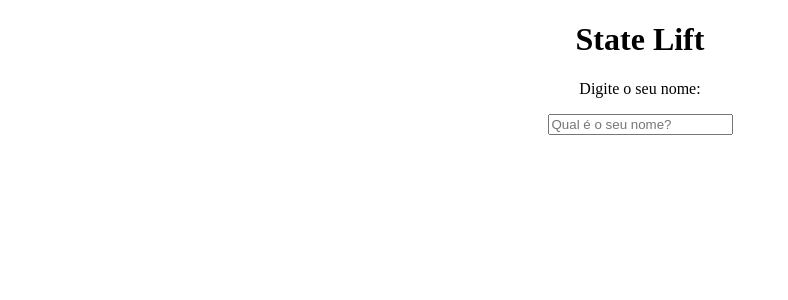
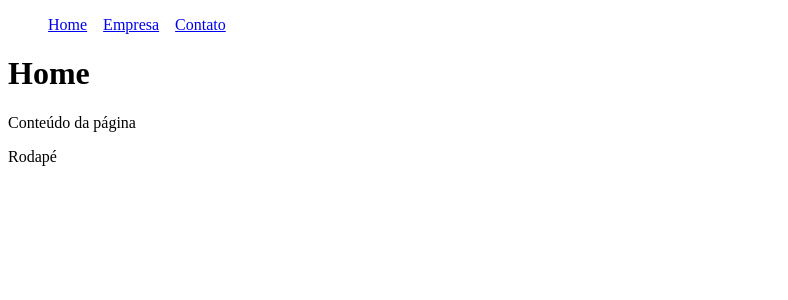
Before and after one commit to tonlopes21/novoprojetoreact, a React (Create React App) app: page / in a window 1280 px wide. Shown: the top 300 px of the page, without its empty margins (0-788 px from the left). Built offline with nearby package versions, Linux system fonts and the light colour scheme.

Commit message:
Iniciando o site

```diff
--- a/package.json
+++ b/package.json
@@ -8,6 +8,7 @@
     "@testing-library/user-event": "^12.1.10",
     "react": "^17.0.2",
     "react-dom": "^17.0.2",
+    "react-router-dom": "^6.0.2",
     "react-scripts": "4.0.3",
     "web-vitals": "^1.0.1"
   },
--- a/src/App.js
+++ b/src/App.js
@@ -1,28 +1,27 @@
-import './App.css';
-import { useState } from 'react';
-import SeuNome from './Components/SeuNome';
-import Saudacao from './Components/Saudacao';
+
+import { BrowserRouter as Router, Routes, Route} from 'react-router-dom';
+import Home from './Components/pages/Home';
+import Empresa from './Components/pages/Empresa';
+import Contato from './Components/pages/Contato';
+import Navbar from './Components/Navbar';
+import Footer from './Components/layout/Footer';
+
 
 
 
 function App() {
+  return (
+    <Router>
 
+      <Navbar/>
+      <Routes>
+      <Route exact path="/" element={<Home />} />
+      <Route path="/contato" element={<Contato />} />
+      <Route path="/empresa" element={<Empresa />} />
+      </Routes>
 
-
-const [nome, setNome] = useState()
-
-
-  return (
-    <div className={"App"}>
-    <h1> State Lift</h1>
-    <SeuNome setNome={setNome}/>
-    {nome}
-    <Saudacao nome={nome}/>
-
-    </div>
-
-
-
+       <Footer/>
+    </Router>
 
   )
 }
--- /dev/null
+++ b/src/Components/Navbar.js
@@ -0,0 +1,21 @@
+import {Link} from 'react-router-dom'
+import styles from './layout/Navbar.module.css'
+function Navbar(){
+
+    return (
+        <ul className={styles.list}>
+        <li className={styles.item}>
+          <Link to="/">Home</Link>
+        </li>
+        <li className={styles.item}>
+          <Link to="/empresa">Empresa</Link>
+        </li>
+        <li className={styles.item}>
+          <Link to="/contato">Contato</Link>
+        </li>
+      </ul>
+
+
+    )
+}
+export default Navbar
--- /dev/null
+++ b/src/Components/layout/Footer.js
@@ -0,0 +1,5 @@
+function Footer(){
+
+    return <footer>Rodapé</footer>
+}
+export default Footer
--- /dev/null
+++ b/src/Components/layout/Navbar.module.css
@@ -0,0 +1,7 @@
+.list{
+    display: flex; /*Assim posso jogar um item do lado do outro*/
+    list-style: none; /*retira a bolinha do lado*/
+}
+.item{
+    margin-right: 1em;
+}
--- /dev/null
+++ b/src/Components/pages/Contato.js
@@ -0,0 +1,10 @@
+function Contato(){
+
+    return(
+        <div>
+            <h1>Contato</h1>
+            <p>Conteúdo da página</p>
+        </div>
+    )
+}
+export default Contato
--- /dev/null
+++ b/src/Components/pages/Empresa.js
@@ -0,0 +1,10 @@
+function Empresa(){
+
+    return(
+        <div>
+            <h1>Empresa</h1>
+            <p>Conteúdo da página</p>
+        </div>
+    )
+}
+export default Empresa
--- /dev/null
+++ b/src/Components/pages/Home.js
@@ -0,0 +1,10 @@
+function Home(){
+
+    return(
+        <div>
+            <h1>Home</h1>
+            <p>Conteúdo da página</p>
+        </div>
+    )
+}
+export default Home
```
Also changed, not shown: 1 other file (tests, documents, lock files or other folders).
